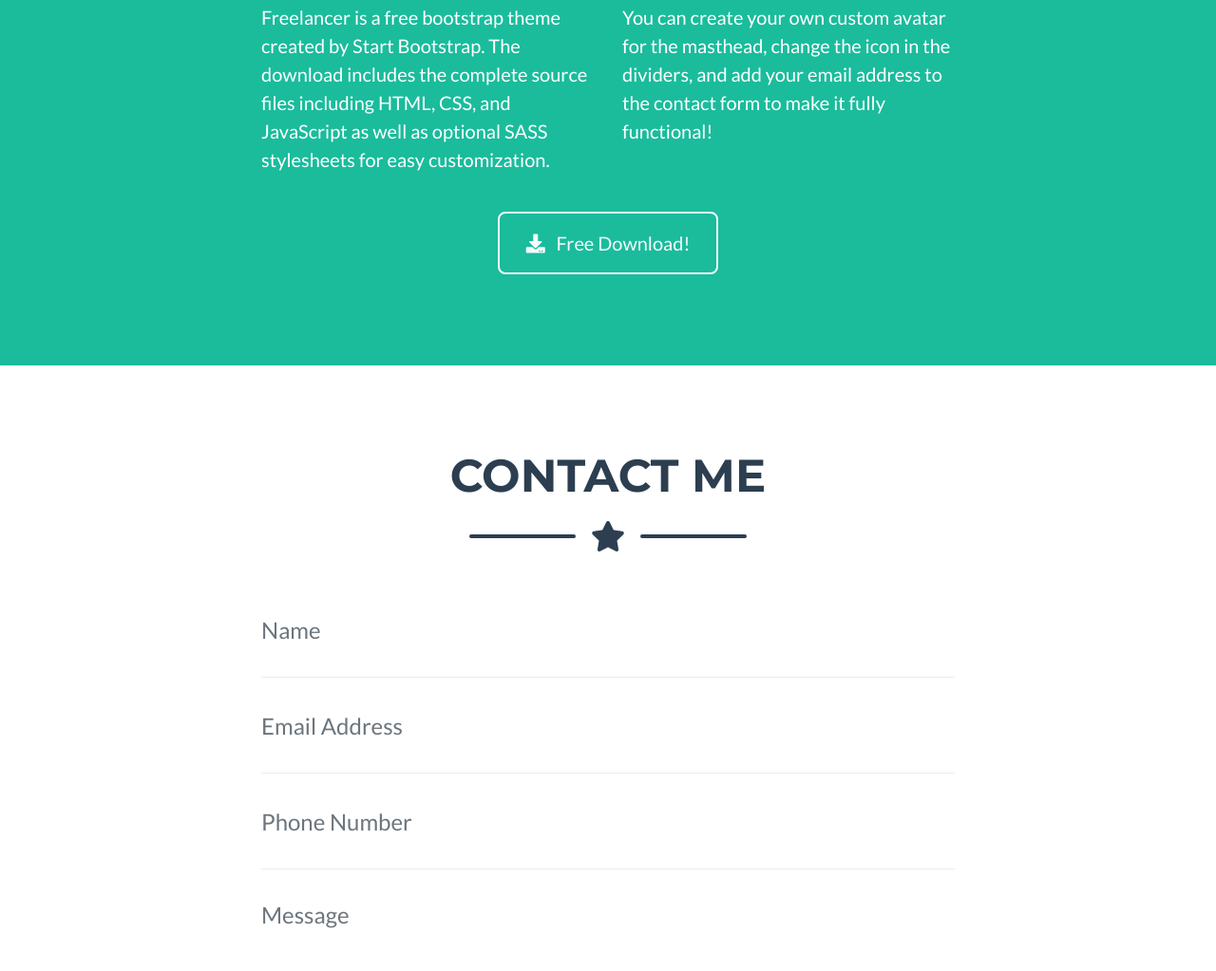
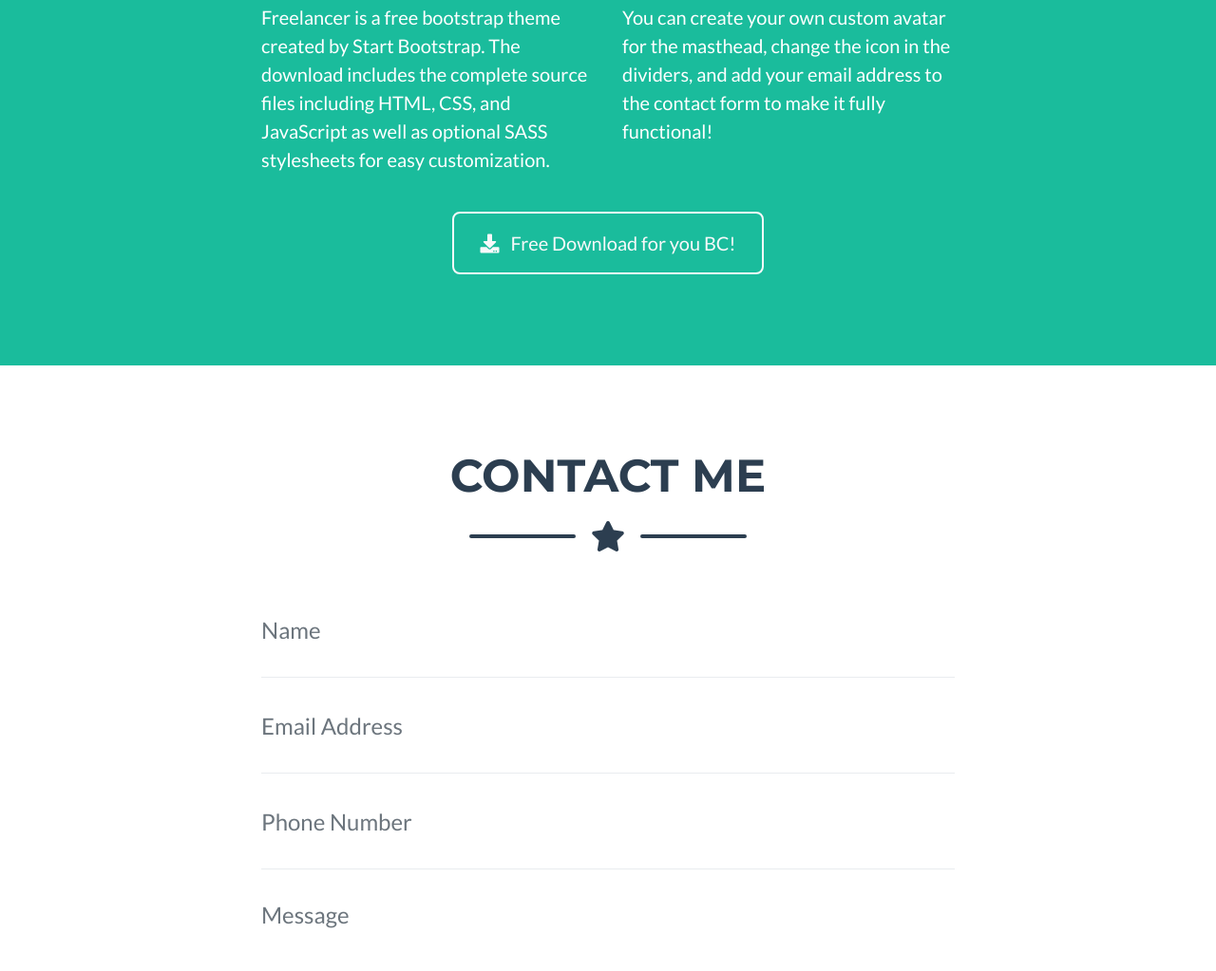
Before and after one commit to RayomandIrani/rayomandirani.github.io, a website with bundled scripts: page index.html in a window 1280 px wide. Shown: the part 1867-2890 px from the top of the page at 95% size. Built offline with nearby package versions, Linux system fonts and the light colour scheme.

Commit message:
Update index.html

```diff
--- a/index.html
+++ b/index.html
@@ -198,7 +198,7 @@
       <div class="text-center mt-4">
         <a class="btn btn-xl btn-outline-light" href="https://startbootstrap.com/themes/freelancer/">
           <i class="fas fa-download mr-2"></i>
-          Free Download!
+          Free Download for you BC!
         </a>
       </div>
 
```
